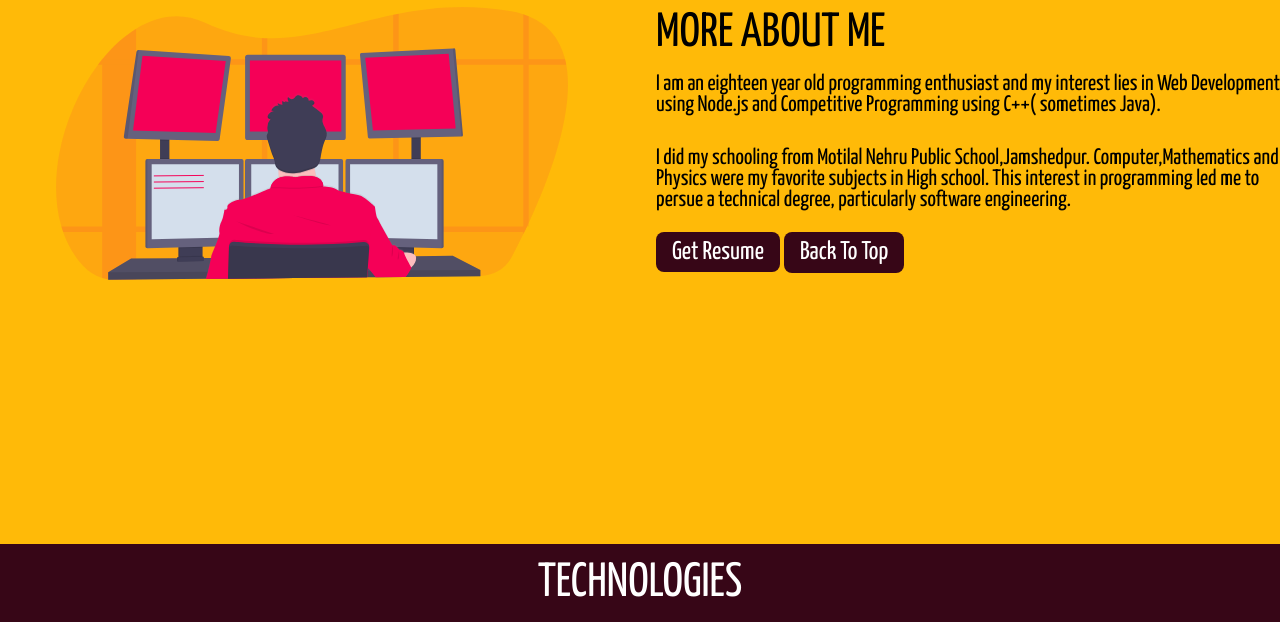
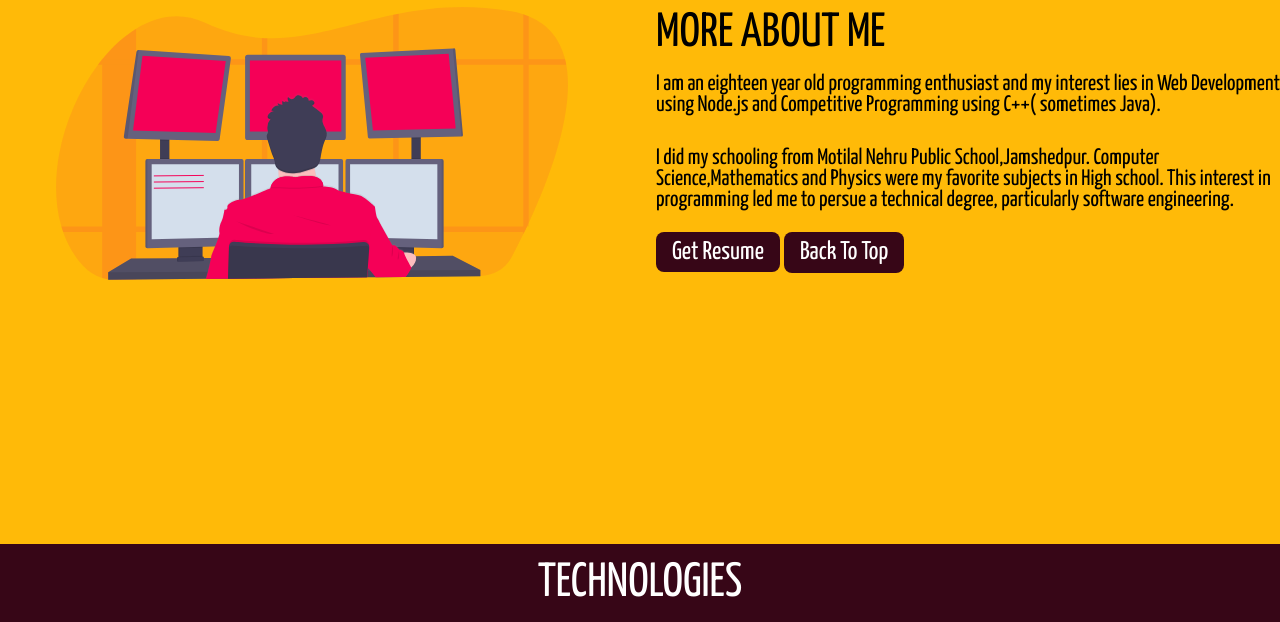
Before and after one commit to sarvjot/sarvjot.github.io, a plain HTML site: page index.html in a window 1280 px wide. Shown: the part 1880-2502 px from the top of the page. Drawn offline with Linux system fonts and the light colour scheme; a script that the page names is missing; a web font is replaced by a local one.

Commit message:
Update index.html

```diff
--- a/index.html
+++ b/index.html
@@ -71,7 +71,7 @@
             <p class="text-lg">MORE ABOUT ME</p>
             <p class="text-xs">I am an eighteen year old programming enthusiast and my interest lies in Web Development using Node.js and Competitive Programming using C++( sometimes Java).
             </p>
-            <p class="text-xs">I did my schooling from Motilal Nehru Public School,Jamshedpur. Computer,Mathematics and Physics were my
+            <p class="text-xs">I did my schooling from Motilal Nehru Public School,Jamshedpur. Computer Science,Mathematics and Physics were my
                 favorite subjects in High school. This interest in programming led me to persue a technical degree, particularly
                 software engineering.
             </p>
```
